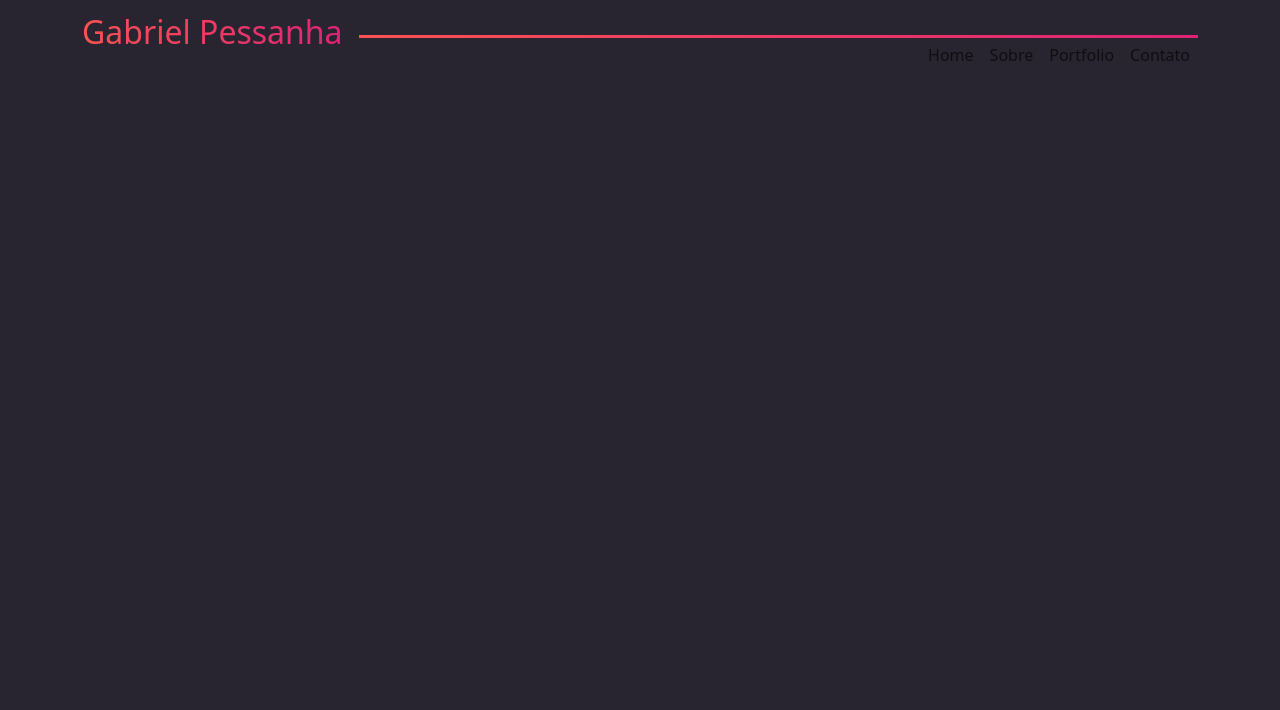
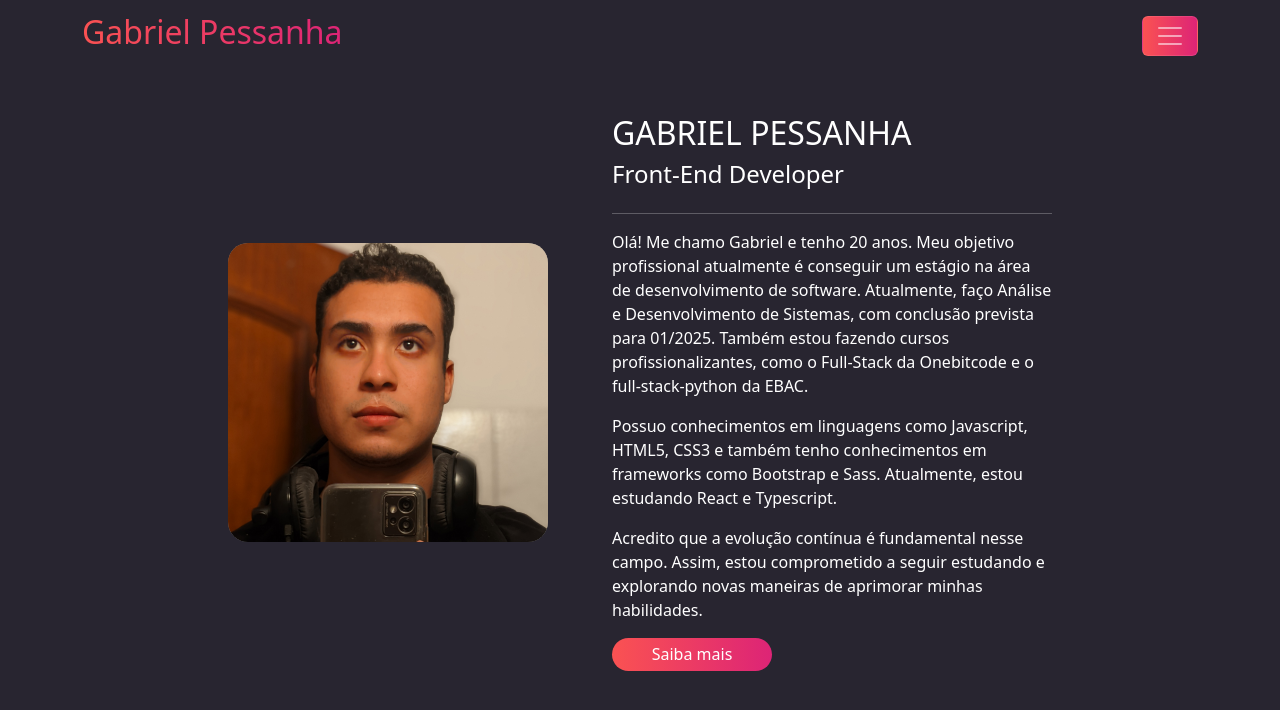
Before and after one commit to gabrielspessanha/portifolio, a React (Vite) app: page / in a window 1280 px wide. Shown: the top 710 px of the page. Built offline with nearby package versions, Linux system fonts and the light colour scheme.

Commit message:
adicionando componente about

```diff
--- a/src/App.jsx
+++ b/src/App.jsx
@@ -1,4 +1,6 @@
+import { About } from "./components/About";
 import { Header } from "./components/Header";
+
 
 
 
@@ -8,6 +10,7 @@ function App() {
   return (
    <div id="portifolio">
     <Header />
+    <About />
    </div>
   )
 }
--- /dev/null
+++ b/src/components/About/index.jsx
@@ -0,0 +1,26 @@
+import Avatar from "../../img/profile.jpg";
+import './styles.scss'
+
+
+export function About(){
+    return(
+        <div className="container containerAbout" id="about">
+            <div className='img-card'>
+                <img src={Avatar} alt="Gabriel pessanha" />
+            </div>
+            <div className='about-text'>
+                <h2>GABRIEL PESSANHA</h2>
+                <h4>Front-End <span>Developer</span></h4>
+                <hr />
+
+                <p>Olá! Me chamo Gabriel e tenho 20 anos. Meu objetivo profissional atualmente é conseguir um estágio na área de desenvolvimento de software. Atualmente, faço Análise e Desenvolvimento de Sistemas, com conclusão prevista para 01/2025. Também estou fazendo cursos profissionalizantes, como o Full-Stack da Onebitcode e o full-stack-python da EBAC.</p>
+
+                <p>Possuo conhecimentos em linguagens como Javascript, HTML5, CSS3 e também tenho conhecimentos em frameworks como Bootstrap e Sass. Atualmente, estou estudando React e Typescript.</p>
+
+                <p>Acredito que a evolução contínua é fundamental nesse campo. Assim, estou comprometido a seguir estudando e explorando novas maneiras de aprimorar minhas habilidades.</p>
+
+                <button >Saiba mais</button>
+            </div>
+        </div>
+    )
+}
--- /dev/null
+++ b/src/components/About/styles.scss
@@ -0,0 +1,42 @@
+@import '../../styles/variables.scss';
+.containerAbout{
+    display: flex;
+    align-items: center;
+    justify-content: center;
+    gap: 4rem;
+    min-height: 80vh;
+
+
+    .img-card{
+        max-height: 320px;
+        max-width: 320px;
+        border-radius: 20px;
+        background-color: grey;
+
+        img{
+            width: 100%;
+            border-radius: 20px;
+        }
+    }
+
+    .about-text{
+        max-width: 440px;
+        min-height: 320px;
+        display: flex;
+        flex-direction: column;
+        justify-content: start;
+
+
+        button{
+            padding: .3rem 2rem;
+            border-radius: 20px;
+            max-width: 10rem;
+            background: $gradient;
+            color: #fff;
+            border: none;
+        }
+
+    }
+
+
+}
--- a/src/components/não-utilizando/InformationContainer.jsx
+++ b/src/components/Contact/index.jsx
@@ -1,10 +1,9 @@
 
 import {AiFillPhone, AiOutlineMail, AiFillEnvironment } from "react-icons/ai"
 
-import "../styles/components/informationcontainer.scss";
 
 
-export function InformationContainer(){
+export function Contact(){
     return(
        <section id="information">
             <div className="info-card">
@@ -31,6 +30,7 @@ export function InformationContainer(){
                 </div>
             </div>
 
+
         </section>
     )
 }
--- a/src/components/Header/index.jsx
+++ b/src/components/Header/index.jsx
@@ -10,7 +10,7 @@ import './styles.scss';
 export function Header(){
     return(
       <>
-        <Navbar bg="transparent"  expand="lg" className={`header container`}>
+        <Navbar bg="transparent" data-bs-theme="dark"  expand="false" className={`header container`}>
           <Container>
           <Navbar.Brand href="#home">
             <h3>Gabriel Pessanha</h3>
@@ -22,11 +22,11 @@ export function Header(){
               placement="end"
               className='sidebar'
             >
-              <Offcanvas.Header closeButton>
-                <Offcanvas.Title id={`offcanvasNavbarLabel-expand-lg`}>
-                  Gabriel Santos pessanha
-                </Offcanvas.Title>
-              </Offcanvas.Header>
+                <Offcanvas.Header closeButton>
+                  <Offcanvas.Title className='sideTitle' id={`offcanvasNavbarLabel-expand-lg`}>
+                    Gabriel
+                  </Offcanvas.Title>
+                </Offcanvas.Header>
                 <Offcanvas.Body>
                   <Nav className="justify-content-end flex-grow-1 navLinks">
                     <Nav.Link href="#action1">Home</Nav.Link>
@@ -38,6 +38,8 @@ export function Header(){
             </Navbar.Offcanvas>
           </Container>
         </Navbar>
-    </>
+
+
+      </>
     )
 }
--- a/src/components/Header/styles.scss
+++ b/src/components/Header/styles.scss
@@ -3,8 +3,6 @@
 .header{
     display: flex;
     align-items: center;
-    justify-content: space-around;
-
 
     h3{
         font-size: 2rem;
@@ -22,7 +20,27 @@
     background-color: $bg-color-secondary;
     color: $text-color;
 
-    .navLinks{
-        @include gradient-border;
+    .navLinks> *, .sideTitle{
+        width: 100%;
+        border-radius:20px;
+        padding-left: 1rem;
+
+
+        &:hover{
+            background: $gradient;
+        }
+    }
+
+
+    &::after{
+        content: "";
+        background:$gradient;
+        height: 5px;
+        width: 100%;
+    }
+
+    button{
+        background-color: #FFF;
+        border-radius: 20px;
     }
 }
--- a/src/styles/variables.scss
+++ b/src/styles/variables.scss
@@ -14,5 +14,5 @@ $gradient: linear-gradient(90deg, rgba(250,82,82,1) 0%, rgba(221,36,118,1)100% )
     content: "";
     background:$gradient;
     height: 3px;
-    width: 30%;
+    width: 40%;
 }
```
Also changed, not shown: src/components/não-utilizando/AboutContainer.jsx (deleted, +0 -15 lines).
